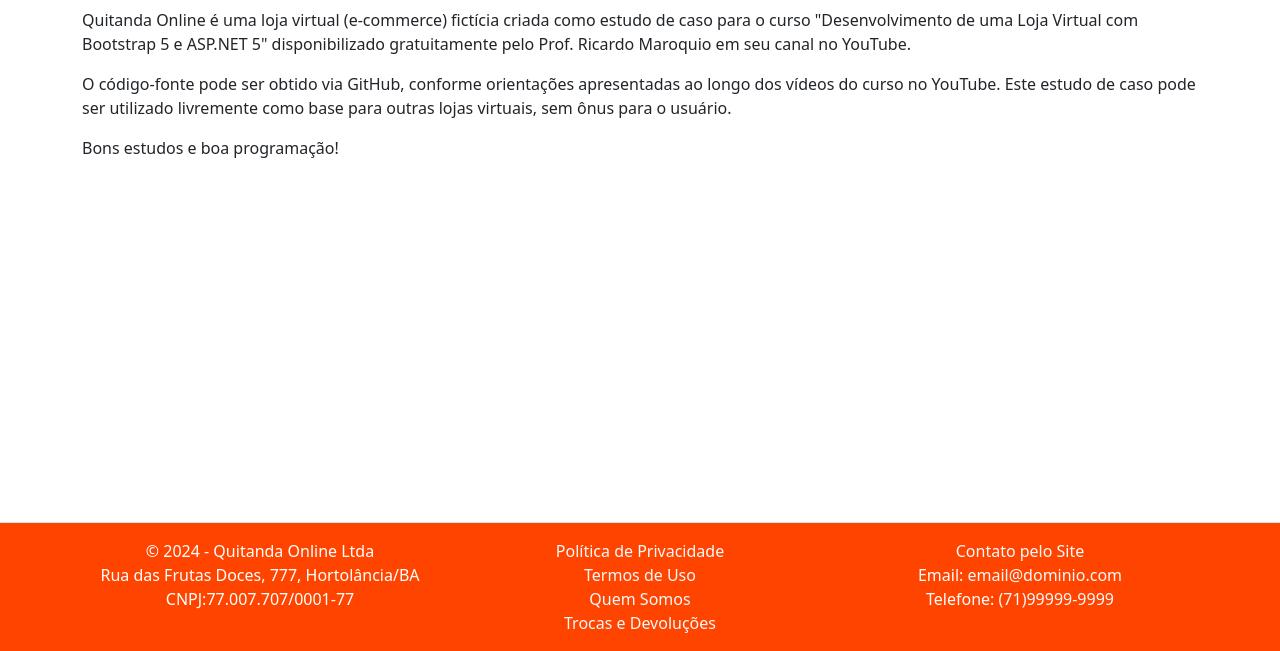
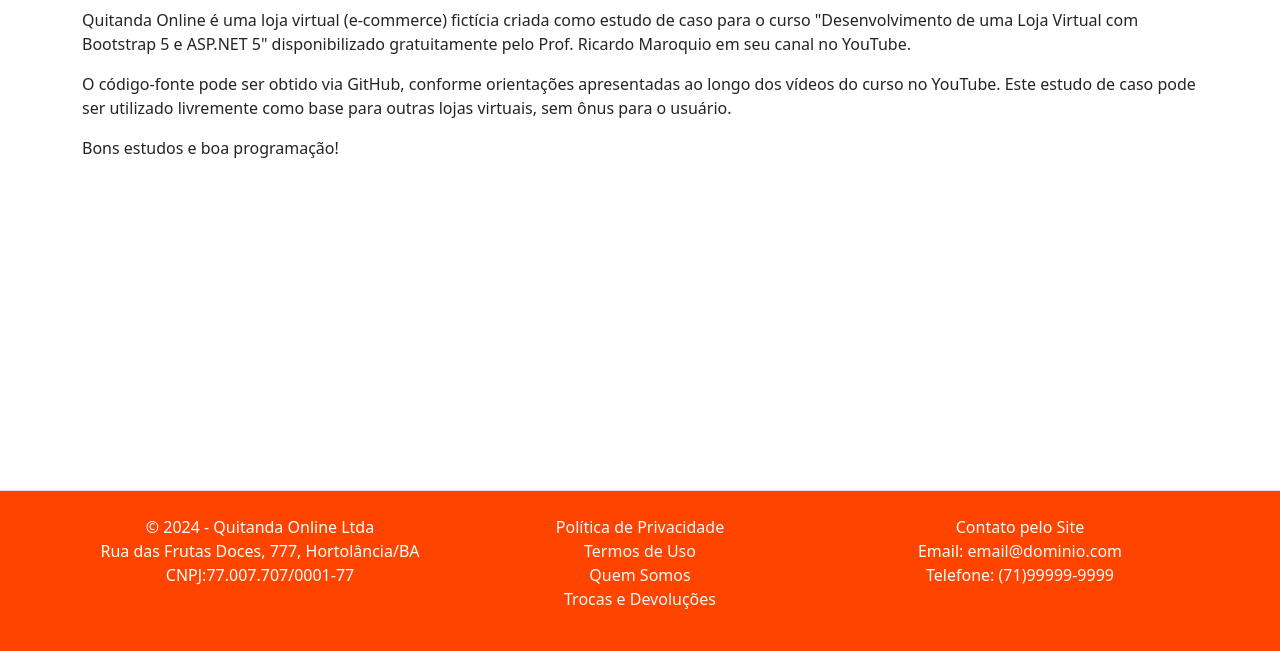
Before and after one commit to flavio16silva/Quitanda, a plain HTML site: page quemsomos.html in a window 1280 px wide. Shown: the part 149-800 px from the top of the page. Drawn offline with nearby package versions, Linux system fonts and the light colour scheme.

Commit message:
Espaçamento dos grupos do footer - mb3

```diff
--- a/quemsomos.html
+++ b/quemsomos.html
@@ -83,13 +83,13 @@
 
         <footer class="border-top text-muted bg-light" data-bs-theme="custom">
           <div class="container">
-              <div class="row py-3">
-                <div class="col-12 col-md-4 text-center">
+              <div class="row py-4">
+                <div class="col-12 col-md-4 text-center mb-3">
                   &copy; 2024 - Quitanda Online Ltda<br>
                   Rua das Frutas Doces, 777, Hortolância/BA<br>
                   CNPJ:77.007.707/0001-77
                 </div>
-                <div class="col-12 col-md-4 text-center">
+                <div class="col-12 col-md-4 text-center mb-3">
                   <a href="/privacidade.html" class="text-decoration-none text-light">
                     Política de Privacidade
                   </a><br>
```
